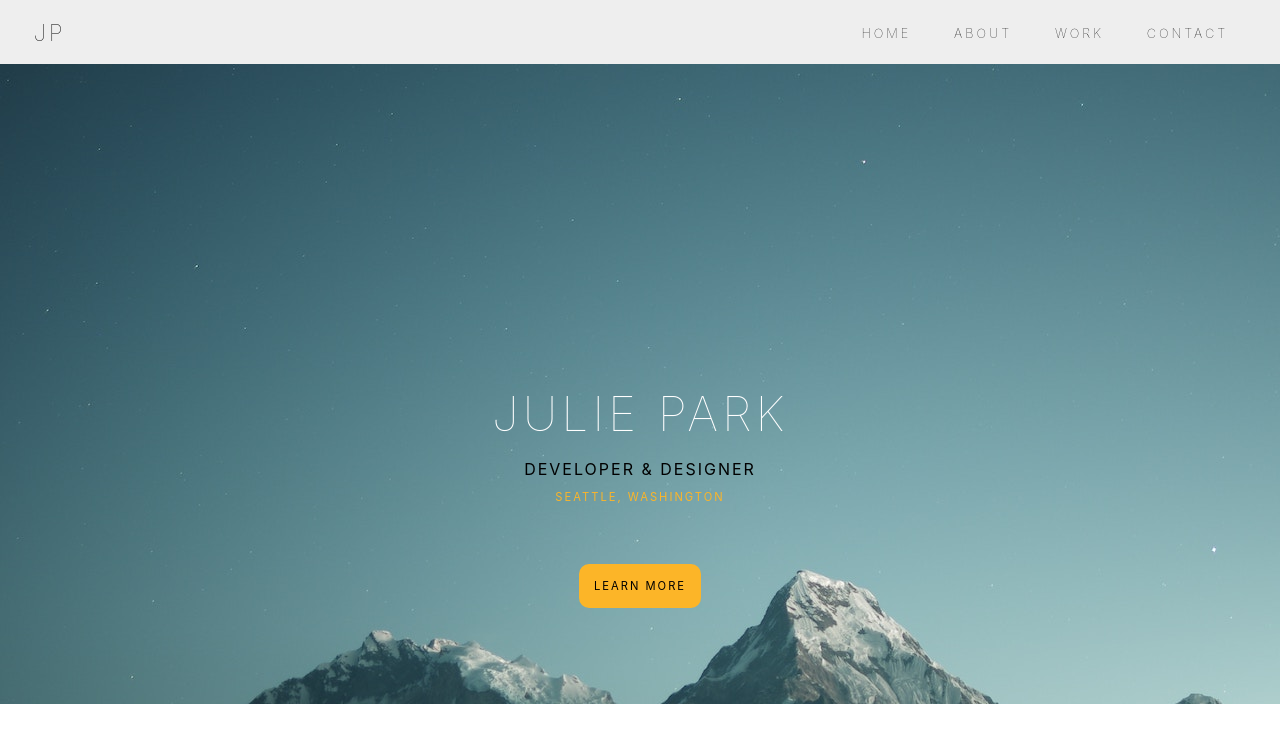
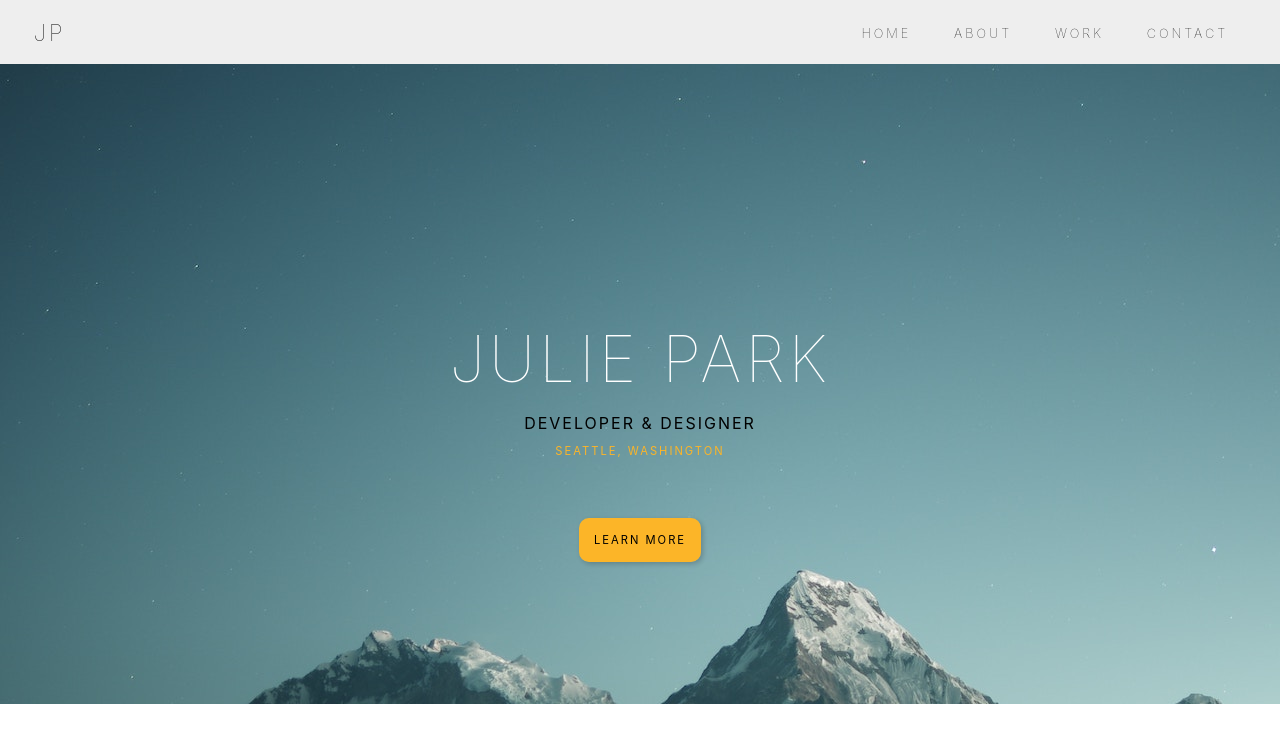
Before and after one commit to jspark721/react-portfolio, a React app: page / in a window 1280 px wide. Shown: the top 742 px of the page. Built offline with nearby package versions, Linux system fonts and the light colour scheme.

Commit message:
edit header styles

```diff
--- a/src/Header.js
+++ b/src/Header.js
@@ -13,7 +13,7 @@ class Header extends Component {
         <h1>{this.props.title}</h1>
         <p>developer & designer</p>
         <p class="location"> seattle, washington</p>
-        <p class="button"><a href="/">{this.props.button}</a></p>
+        <p class="button"><a href="#button" class="main-btn">{this.props.button}</a></p>
       </header>
     );
   }
--- a/src/styles/header.scss
+++ b/src/styles/header.scss
@@ -5,12 +5,12 @@ header {
   h1 {
     margin: 0 auto;
     text-align: center;
-    padding-top: 25%;
+    padding-top: 20%;
     color: $white;
     font-weight: 100;
     letter-spacing: 4px;
     text-transform: uppercase;
-    font-size: 3em;
+    font-size: 4em;
   }
   p {
     text-align: center;
@@ -35,7 +35,7 @@ header {
   }
 }
 
-a {
+.main-btn {
   text-align: center;
   text-decoration: none;
   padding: 15px;
@@ -44,4 +44,5 @@ a {
   border-radius: 10px;
   font-size: 0.7em;
   margin-top: 40px;
+  box-shadow: 2px 2px 5px rgba($black, .2);
 }
```
